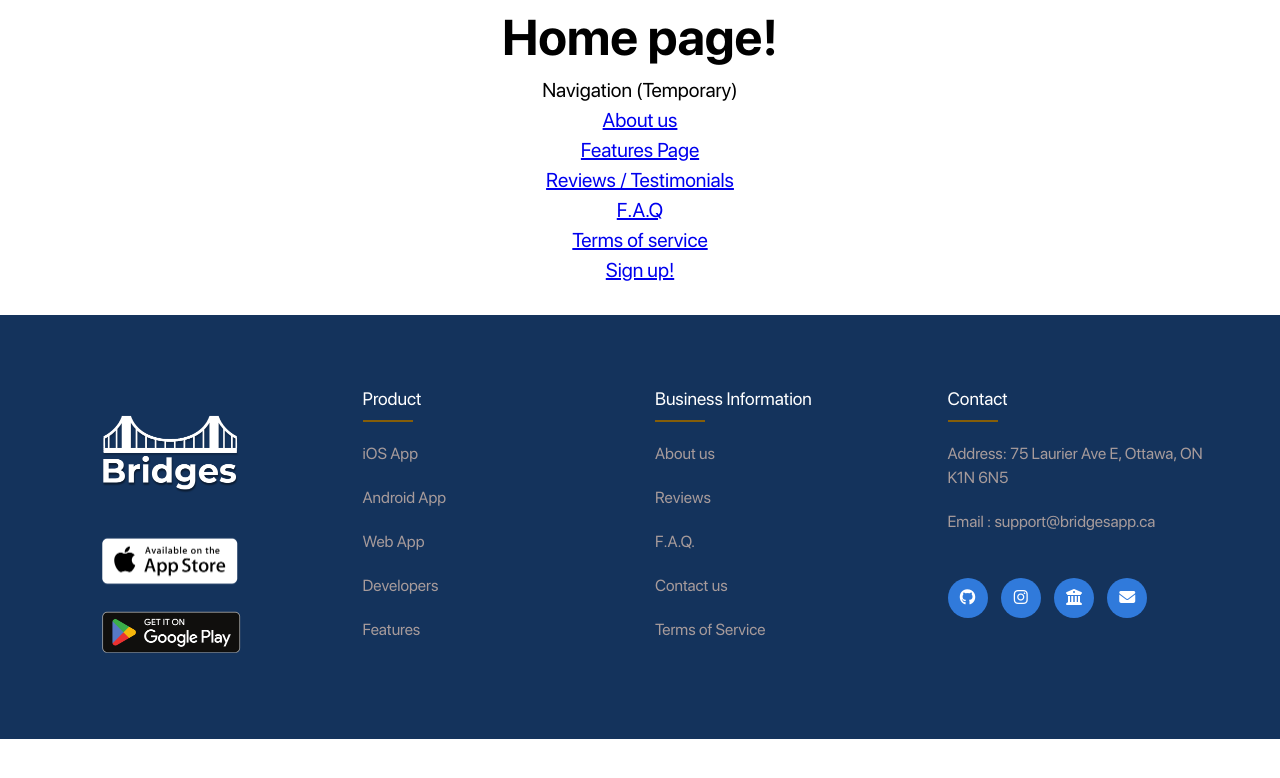
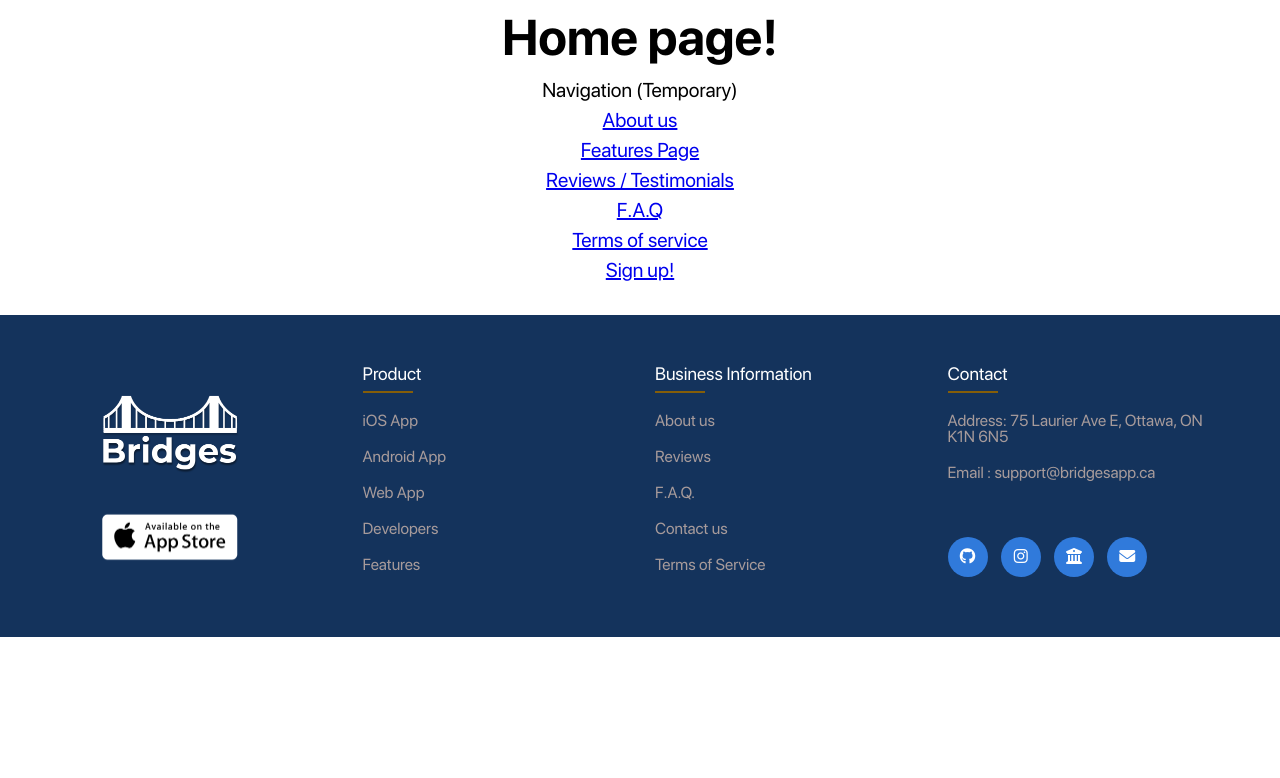
Before and after one commit to BridgesApp/Bridges, a plain HTML site: page index.html in a window 1280 px wide. Drawn offline with Linux system fonts and the light colour scheme.

Commit message:
Fixed footer images

```diff
--- a/Sources/CSS/style.css
+++ b/Sources/CSS/style.css
@@ -61,14 +61,15 @@ ul{
     font-family: 'Apple';
     font-weight: normal;
     background-color: #14335C;
-    padding: 70px 0;
+    padding: 50px 0;
+    line-height: 1;
 }
 
 .footer-col h5{
     font-size: 18px;
     color: white;
     margin-bottom: 30px;
-    font-weight: 450;
+    font-weight: 400;
     position: relative;
 }
 
@@ -102,6 +103,7 @@ body{
     width: 40px;
     background-color: #307ADB;
     margin: 0 10px 10px 0;
+    margin-top: 20px;
     text-align: center;
     line-height: 40px;
     border-radius: 50px;
@@ -119,6 +121,7 @@ body{
     color: #14335C;
     background-color: white;
 }
+
 
 .footer-col h5::before{
     position: absolute;
--- a/index.html
+++ b/index.html
@@ -21,15 +21,20 @@
     </p>
 
 
+
+
+    <footer class="waiting">
+
+    </waiting>
+
     <footer class="footer">
       <div class="container">
         <div class="row">
           <div class="footer-col">
             <div class="logos">
-              <a href="#"><img src="/Sources/Images/LogoWhite.png" alt="Bridges logo" style="width:200px;"></a>
-              <a href="#"></a><img src="/Sources/Images/appstore.png" alt="Bridges logo" style="width:200px;"></a>
-              <a href="#"></a><img src="/Sources/Images/googleplay.png" alt="Bridges logo" style="width:200px;"></a>
-            </div>
+              <a href="./index"><img src="/Sources/Images/LogoWhite.png" alt="Bridges logo" style="width:200px;"></a>
+              </div>
+              <img src="/Sources/Images/appstore.png" alt="Bridges logo" style="width:200px;">
             </div>
           <div class="footer-col">
             <h5>Product</h5>
```
